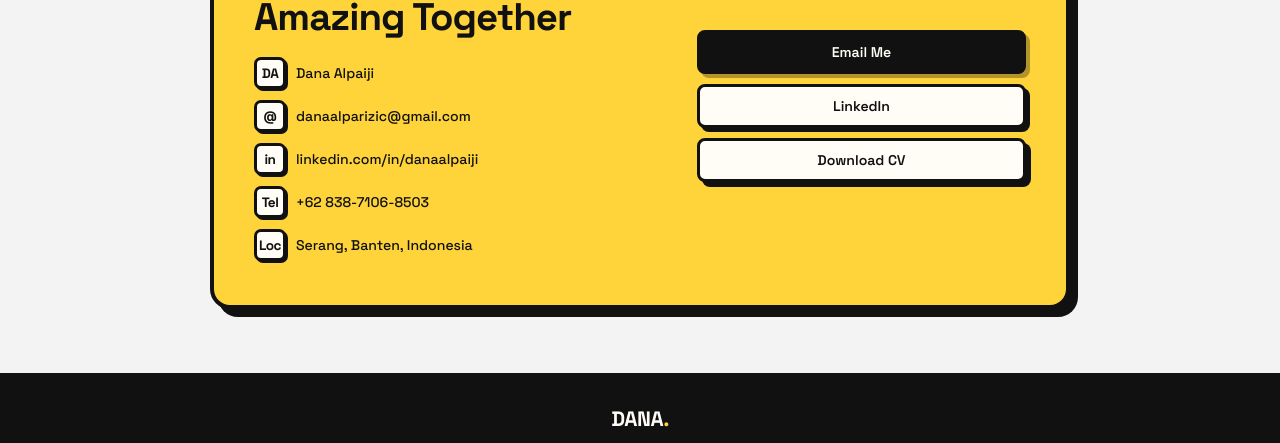
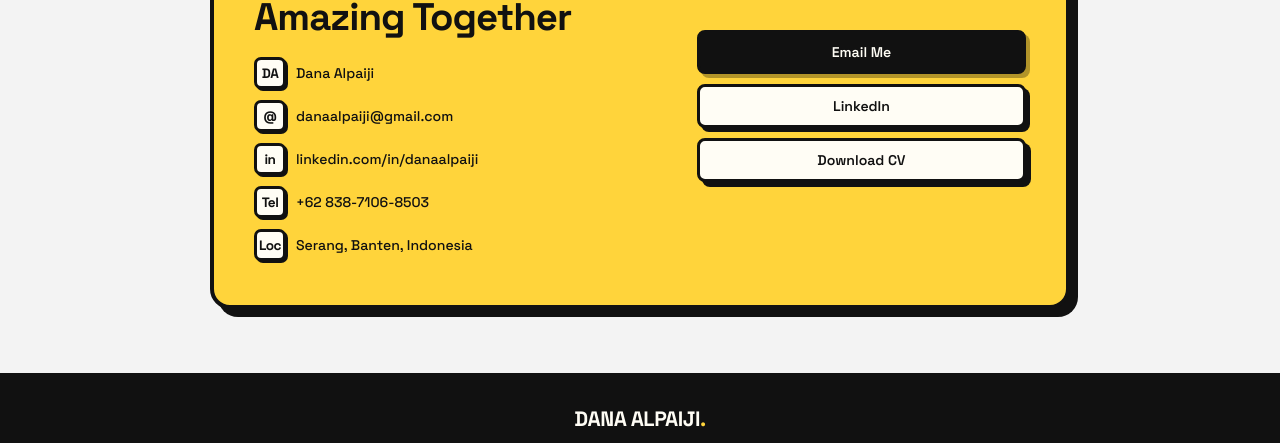
Before and after one commit to danaalpaiji-cmd/portofolio, a plain HTML site: page index.html in a window 1280 px wide. Shown: the part 5528-5971 px from the top of the page. Drawn offline with Linux system fonts and the light colour scheme.

Commit message:
Update index.html

```diff
--- a/index.html
+++ b/index.html
@@ -1032,14 +1032,14 @@
         <h2 class="contact-title">Let's Build Something Amazing Together</h2>
         <div class="contact-info">
           <div class="contact-item"><div class="contact-icon">DA</div> Dana Alpaiji</div>
-          <div class="contact-item"><div class="contact-icon">@</div><a href="mailto:danaalparizic@gmail.com">danaalparizic@gmail.com</a></div>
+          <div class="contact-item"><div class="contact-icon">@</div><a href="mailto:danaalpaiji@gmail.com">danaalpaiji@gmail.com</a></div>
           <div class="contact-item"><div class="contact-icon">in</div><a href="https://linkedin.com/in/danaalpaiji" target="_blank">linkedin.com/in/danaalpaiji</a></div>
           <div class="contact-item"><div class="contact-icon">Tel</div><a href="tel:+6283871068503">+62 838-7106-8503</a></div>
           <div class="contact-item"><div class="contact-icon">Loc</div> Serang, Banten, Indonesia</div>
         </div>
       </div>
       <div class="contact-btns">
-        <a href="mailto:danaalparizic@gmail.com" class="btn btn-dark">Email Me</a>
+        <a href="mailto:danaalpaiji@gmail.com" class="btn btn-dark">Email Me</a>
         <a href="https://linkedin.com/in/danaalpaiji" target="_blank" class="btn btn-white">LinkedIn</a>
         <a href="cv.pdf" download class="btn btn-secondary">Download CV</a>
       </div>
@@ -1048,7 +1048,7 @@
 
   <!-- ========== FOOTER ========== -->
   <footer>
-    <div class="footer-logo">DANA<span>.</span></div>
+    <div class="footer-logo">DANA ALPAIJI<span>.</span></div>
     <div class="footer-socials">
       <a class="social-btn" href="mailto:danaalparizic@gmail.com" title="Email">@</a>
       <a class="social-btn" href="https://linkedin.com/in/danaalpaiji" target="_blank" title="LinkedIn">in</a>
```
